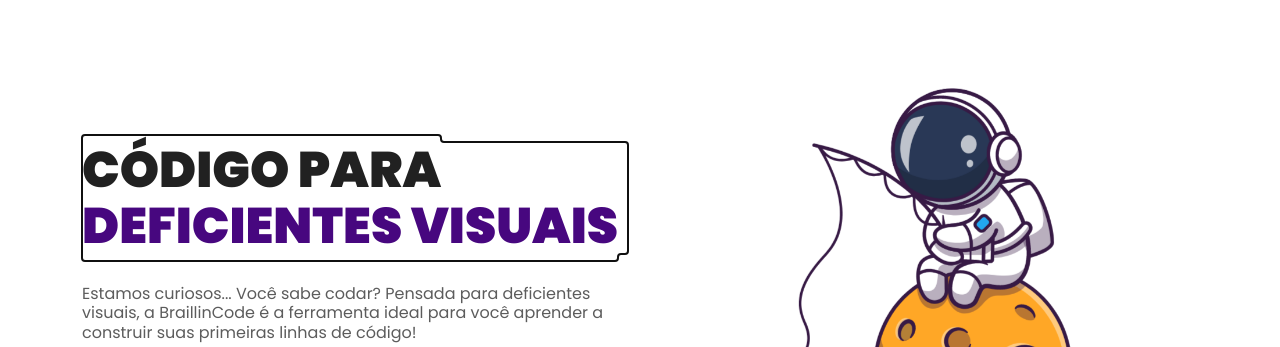
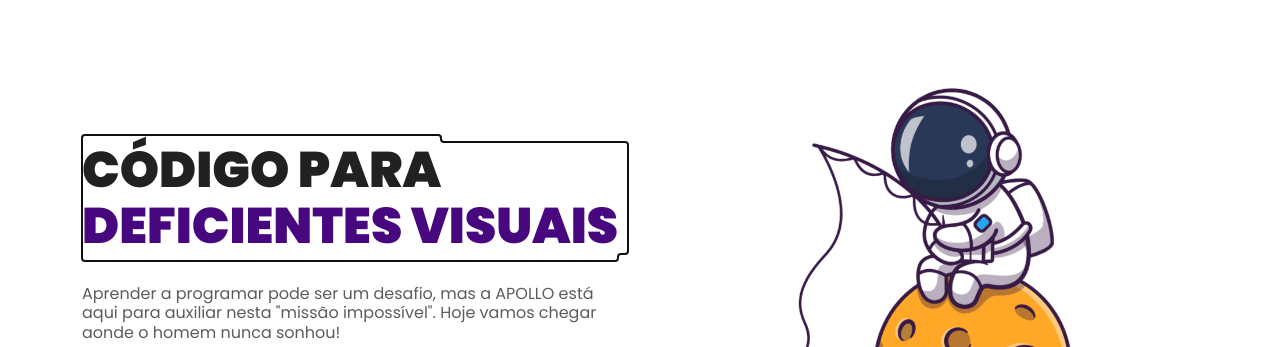
Before and after one commit to BibizPrado/apollo_grandprix, a plain HTML site: page index.html in a window 1280 px wide. Shown: the part 89-436 px from the top of the page. Drawn offline with nearby package versions, Linux system fonts and the light colour scheme; a script that the page names is missing.

Commit message:
Update index.html

```diff
--- a/index.html
+++ b/index.html
@@ -64,8 +64,8 @@
       <div class="row gy-4">
         <div class="col-lg-6 order-2 order-lg-1 d-flex flex-column justify-content-center">
           <h1 tabindex="1">CÓDIGO PARA<br><span>DEFICIENTES VISUAIS</span></h1>
-          <h2 tabindex="1">Estamos curiosos... Você sabe codar? Pensada para deficientes visuais, a BraillinCode é a ferramenta ideal
-            para você aprender a construir suas primeiras linhas de código!</h2>
+          <h2 tabindex="1">Aprender a programar pode ser um desafio, mas a APOLLO está aqui para auxiliar nesta "missão impossível".
+          Hoje vamos chegar aonde o homem nunca sonhou!</h2>
           <div class="hero-btns d-flex">
             <a tabindex="1" href="assets/page-01.html" class="btn-start-coding">Comece a codar</a>
             <a href="https://www.instagram.com/PROJETO_APOLLO.ACESSIBILIDADE/"  target="_blank"
```
